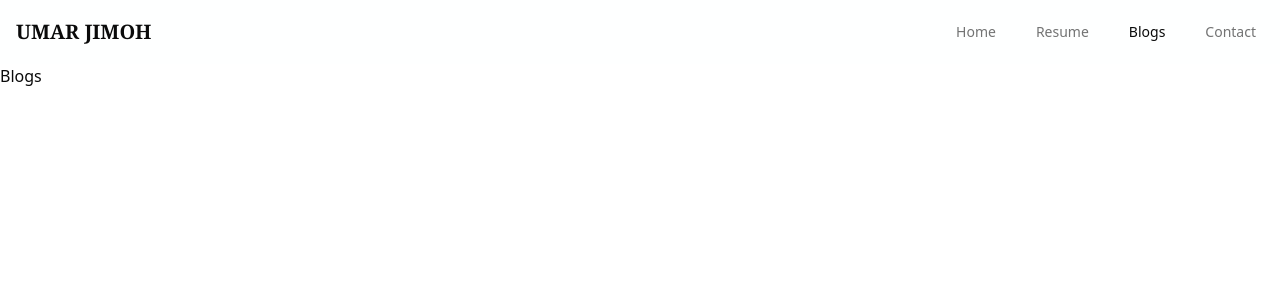
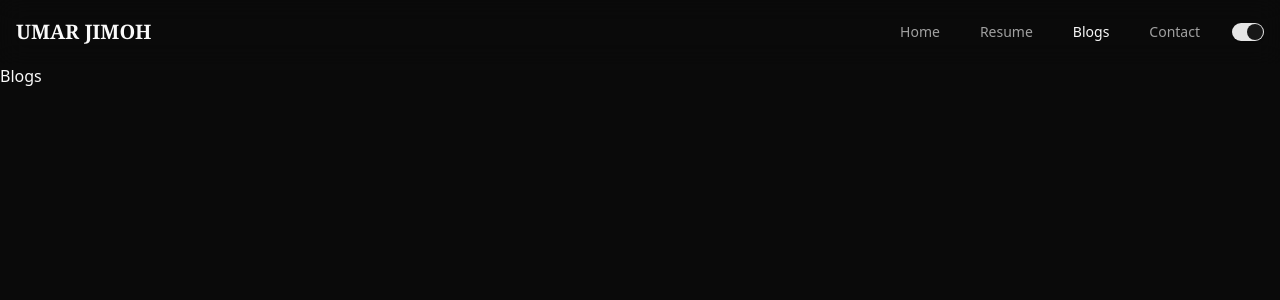
Before and after one commit to Umar-Jimoh/my-website, a React (Vite) app: page /blogs in a window 1280 px wide. Shown: the top 300 px of the page. Built offline with nearby package versions, Linux system fonts and the light colour scheme.

Commit message:
feat(theme): add toggle switch to switch between dark and light mode

```diff
--- a/package.json
+++ b/package.json
@@ -10,6 +10,9 @@
     "preview": "vite preview"
   },
   "dependencies": {
+    "@radix-ui/react-dropdown-menu": "^2.1.16",
+    "@radix-ui/react-slot": "^1.2.3",
+    "@radix-ui/react-switch": "^1.2.6",
     "@tailwindcss/vite": "^4.1.12",
     "class-variance-authority": "^0.7.1",
     "clsx": "^2.1.1",
--- a/src/App.tsx
+++ b/src/App.tsx
@@ -8,9 +8,11 @@ import {
   SignIn,
   SignUp,
 } from "./pages";
+import { ThemeProvider } from "./components/providers/theme-provider";
 
 function App() {
   return (
+    <ThemeProvider defaultTheme="dark" storageKey="vite-ui-theme">
       <Router>
         <Routes>
           <Route path="/" element={<Home />} />
@@ -23,6 +25,7 @@ function App() {
           <Route path="/sign-up" element={<SignUp />} />
         </Routes>
       </Router>
+    </ThemeProvider>
   );
 }
 
--- /dev/null
+++ b/src/components/ThemeToggle.tsx
@@ -0,0 +1,20 @@
+import { useTheme } from "@/hooks/useTheme";
+import { Switch } from "./ui/switch";
+
+function ThemeToggle() {
+  const { theme, setTheme } = useTheme();
+
+  const isDark = theme === "dark";
+  return (
+    <>
+      <Switch
+        checked={isDark}
+        onCheckedChange={(checked) => {
+          setTheme(checked ? "dark" : "light");
+        }}
+      />
+    </>
+  );
+}
+
+export default ThemeToggle;
--- /dev/null
+++ b/src/components/providers/theme-provider.tsx
@@ -0,0 +1,66 @@
+import { createContext, useEffect, useState } from "react";
+
+type Theme = "dark" | "light" | "system";
+
+type ThemeProviderProps = {
+  children: React.ReactNode;
+  defaultTheme?: Theme;
+  storageKey?: string;
+};
+
+type ThemeProviderState = {
+  theme: Theme;
+  setTheme: (theme: Theme) => void;
+};
+
+const initialState: ThemeProviderState = {
+  theme: "system",
+  setTheme: () => null,
+};
+
+const ThemeProviderContext = createContext<ThemeProviderState>(initialState);
+
+export default function ThemeProvider({
+  children,
+  defaultTheme = "system",
+  storageKey = "vite-ui-theme",
+  ...props
+}: ThemeProviderProps) {
+  const [theme, setTheme] = useState<Theme>(
+    () => (localStorage.getItem(storageKey) as Theme) || defaultTheme
+  );
+
+  useEffect(() => {
+    const root = window.document.documentElement;
+
+    root.classList.remove("light", "dark");
+
+    if (theme === "system") {
+      const systemTheme = window.matchMedia("(prefers-color-scheme: dark)")
+        .matches
+        ? "dark"
+        : "light";
+
+      root.classList.add(systemTheme);
+      return;
+    }
+
+    root.classList.add(theme);
+  }, [theme]);
+
+  const value = {
+    theme,
+    setTheme: (theme: Theme) => {
+      localStorage.setItem(storageKey, theme);
+      setTheme(theme);
+    },
+  };
+
+  return (
+    <ThemeProviderContext.Provider {...props} value={value}>
+      {children}
+    </ThemeProviderContext.Provider>
+  );
+}
+
+export { ThemeProviderContext, ThemeProvider };
--- a/src/components/shared/Navigation.tsx
+++ b/src/components/shared/Navigation.tsx
@@ -1,6 +1,7 @@
 import { navItems } from "@/lib/constants";
 import { Link } from "react-router-dom";
 import { NavLink } from "react-router-dom";
+import ThemeToggle from "../ThemeToggle";
 
 interface NavigationProps {
   isLogo: boolean;
@@ -36,6 +37,7 @@ function Navigation({ isLogo }: NavigationProps) {
                 {item.name}
               </NavLink>
             ))}
+            <ThemeToggle />
           </div>
         </div>
       </div>
--- /dev/null
+++ b/src/components/ui/switch.tsx
@@ -0,0 +1,29 @@
+import * as React from "react"
+import * as SwitchPrimitive from "@radix-ui/react-switch"
+
+import { cn } from "@/lib/utils"
+
+function Switch({
+  className,
+  ...props
+}: React.ComponentProps<typeof SwitchPrimitive.Root>) {
+  return (
+    <SwitchPrimitive.Root
+      data-slot="switch"
+      className={cn(
+        "peer data-[state=checked]:bg-primary data-[state=unchecked]:bg-input focus-visible:border-ring focus-visible:ring-ring/50 dark:data-[state=unchecked]:bg-input/80 inline-flex h-[1.15rem] w-8 shrink-0 items-center rounded-full border border-transparent shadow-xs transition-all outline-none focus-visible:ring-[3px] disabled:cursor-not-allowed disabled:opacity-50",
+        className
+      )}
+      {...props}
+    >
+      <SwitchPrimitive.Thumb
+        data-slot="switch-thumb"
+        className={cn(
+          "bg-background dark:data-[state=unchecked]:bg-foreground dark:data-[state=checked]:bg-primary-foreground pointer-events-none block size-4 rounded-full ring-0 transition-transform data-[state=checked]:translate-x-[calc(100%-2px)] data-[state=unchecked]:translate-x-0"
+        )}
+      />
+    </SwitchPrimitive.Root>
+  )
+}
+
+export { Switch }
--- /dev/null
+++ b/src/hooks/useTheme.ts
@@ -0,0 +1,11 @@
+import { useContext } from "react";
+import { ThemeProviderContext } from "@/components/providers/theme-provider";
+
+export const useTheme = () => {
+  const context = useContext(ThemeProviderContext);
+
+  if (context === undefined)
+    throw new Error("useTheme must be used within a ThemeProvider");
+
+  return context;
+};
```
Also changed, not shown: 1 other file (tests, documents, lock files or other folders). Lines whose indentation alone changed are shown as unchanged.
